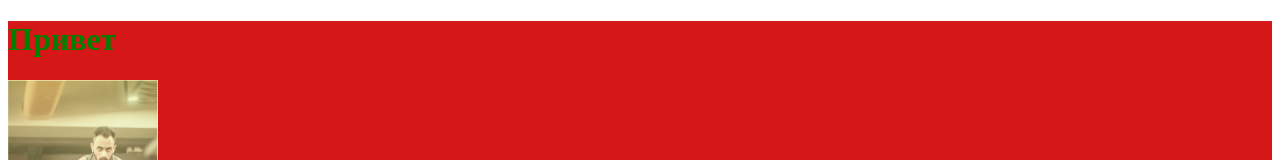
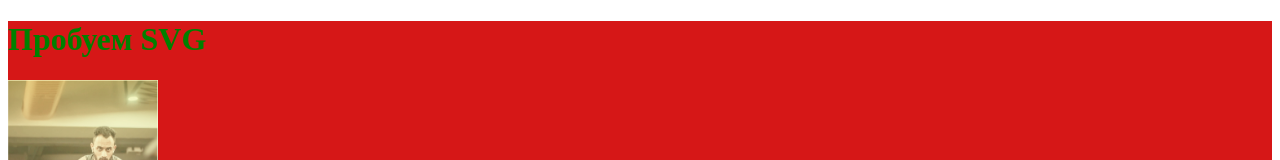
Before and after one commit to Andrew538/SVG, a website built with webpack: page src/index.html in a window 1280 px wide. Shown: the top 160 px of the page. Built offline with nearby package versions, Linux system fonts and the light colour scheme.

Commit message:
src/index.html

```diff
--- a/src/index.html
+++ b/src/index.html
@@ -9,7 +9,7 @@
 <body>
 
     <div class="box">
-        <h1 class="box__title">Привет</h1>
+        <h1 class="box__title">Пробуем SVG</h1>
         <img src="./images/coach.jpg" alt="" class="box__image">
     </div>
 </body>
```
